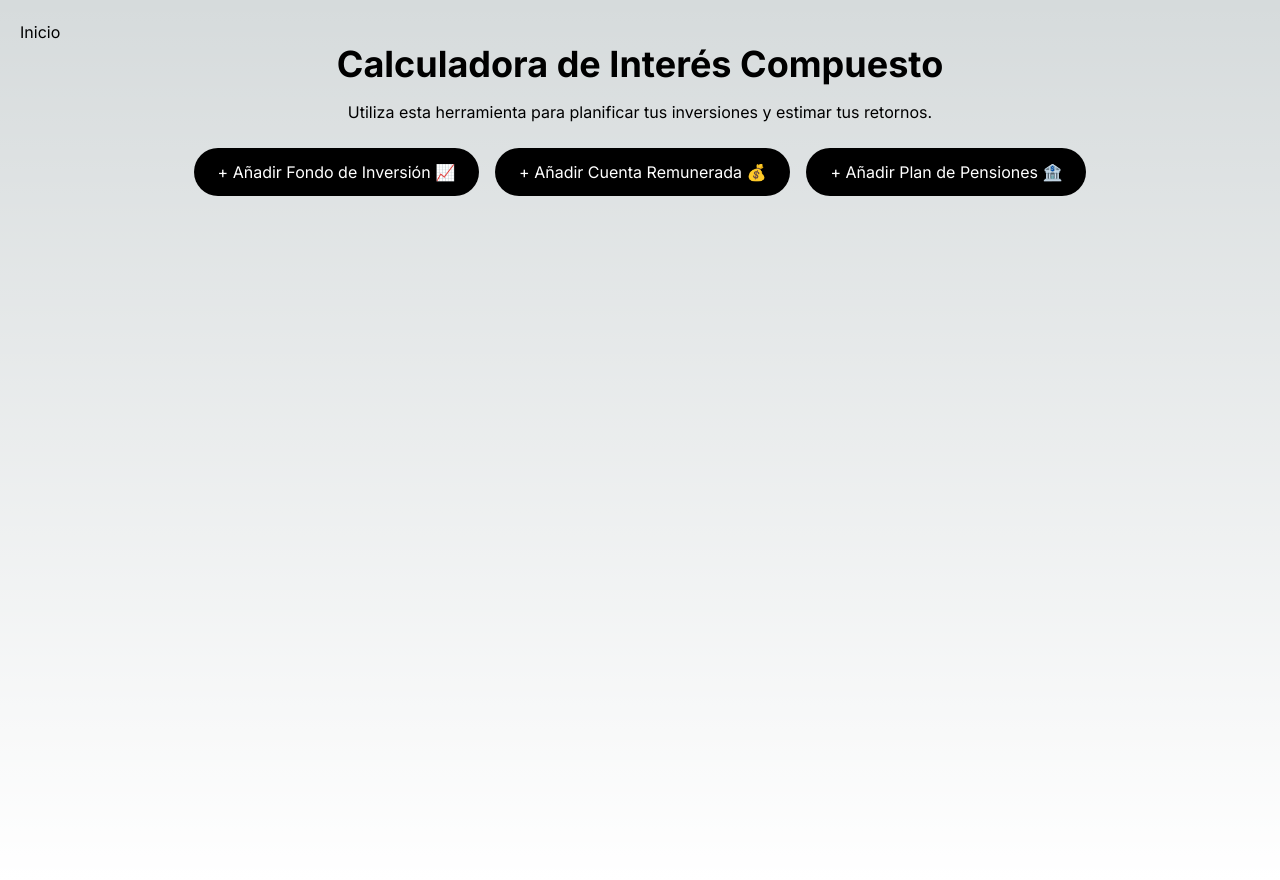
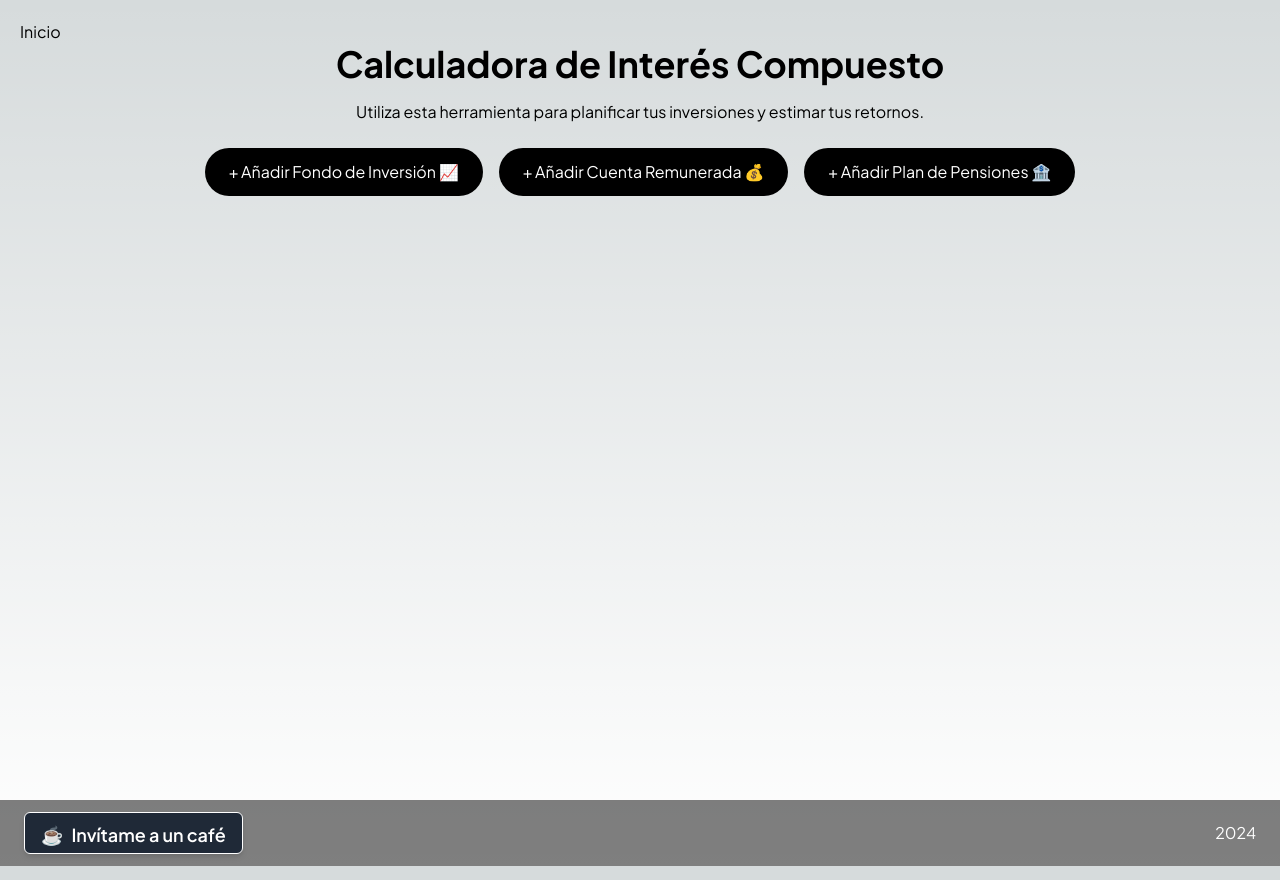
Before and after one commit to jlfernandezfernandez/compound-interest-calculator, a Next.js app: page /calculadora in a window 1280 px wide. Built offline with nearby package versions, Linux system fonts and the light colour scheme.

Commit message:
adding buy me a coffe button

```diff
--- a/src/app/calculadora/page.tsx
+++ b/src/app/calculadora/page.tsx
@@ -1,10 +1,10 @@
+import Footer from "@/components/Footer";
 import IntroductionSection from "@/components/IntroductionSection";
 import ProductButtons from "@/components/ProductButtons";
 import ProductList from "@/components/ProductList";
 import ProductsResult from "@/components/ProductsResult";
 import { Metadata } from "next";
 import Link from "next/link";
-import Image from "next/image";
 
 export const metadata: Metadata = {
     title: "Calculadora de interés compuesto",
@@ -13,7 +13,7 @@ export const metadata: Metadata = {
 
 export default function CalculatorPage() {
     return (
-        <div className="flex flex-col min-h-screen p-5 bg-gradient-radial font-body h-full mb-20">
+        <div className="flex flex-col min-h-screen p-5 bg-gradient-radial font-body h-full">
             <div className="flex justify-between items-start w-full">
                 <Link href="/">
                     Inicio
@@ -25,17 +25,6 @@ export default function CalculatorPage() {
                 <ProductList />
                 <ProductsResult />
             </main>
-            {/*<div className="mt-10 bg-gray-500">
-                <a href="https://www.buymeacoffee.com/jordiluiss" target="_blank" rel="noopener noreferrer">
-                    <Image
-                        src="https://cdn.buymeacoffee.com/buttons/v2/default-yellow.png"
-                        alt="Buy Me A Coffee"
-                        width={217}
-                        height={60}
-                        priority
-                    />
-                </a>
-            </div>*/}
         </div>
     );
 }
--- a/src/app/layout.tsx
+++ b/src/app/layout.tsx
@@ -1,11 +1,13 @@
 import type { Metadata, Viewport } from "next";
-import { Inter } from "next/font/google";
+import { Plus_Jakarta_Sans } from "next/font/google"; // Importar Plus Jakarta SNS desde Google Fonts
 import "./globals.css";
 import { Providers } from "@/store/Providers";
-import { SpeedInsights } from "@vercel/speed-insights/next"
+import { SpeedInsights } from "@vercel/speed-insights/next";
 import { Analytics } from '@vercel/analytics/react';
+import Footer from "@/components/Footer";
+import BuyMeACoffeeButton from "@/components/BuyMeACoffeButton";
 
-const inter = Inter({ subsets: ["latin"] });
+const plusJakartaSNS = Plus_Jakarta_Sans({ subsets: ["latin"] });
 
 export const metadata: Metadata = {
   title: "Financial Liberty | La calculadora de interés compuesto más avanzada",
@@ -26,9 +28,10 @@ export default function RootLayout({
 }>) {
   return (
     <html lang="en">
-      <body className={inter.className}>
+      <body className={plusJakartaSNS.className}>
         <Providers>
           {children}
+          <Footer />
           <SpeedInsights />
           <Analytics />
         </Providers>
--- /dev/null
+++ b/src/components/BuyMeACoffeButton.tsx
@@ -0,0 +1,10 @@
+import React from 'react';
+
+export default function BuyMeACoffeeButton() {
+    return (
+        <a href="https://www.buymeacoffee.com/jordiluiss" target="_blank" rel="noopener noreferrer" className="text-lg font-semibold bg-gray-800 text-white px-4 pt-2 pb-1 rounded-md shadow-md border border-white">
+            <span role="img" aria-label="café" className="mr-2">☕</span>
+            Invítame a un café
+        </a>
+    );
+}
--- /dev/null
+++ b/src/components/Footer.tsx
@@ -0,0 +1,15 @@
+import React from 'react';
+import BuyMeACoffeeButton from "./BuyMeACoffeButton";
+
+export default function Footer() {
+    return (
+        <div className="bottom-0 left-0 w-full bg-black bg-opacity-50 text-white text-center py-3 flex justify-between px-6">
+            <div className="flex items-center">
+                <BuyMeACoffeeButton />
+            </div>
+            <div className="flex items-center">
+                <p>2024</p>
+            </div>
+        </div>
+    )
+}
```
Also changed, not shown: src/app/globals.css (line endings or trailing spaces).
